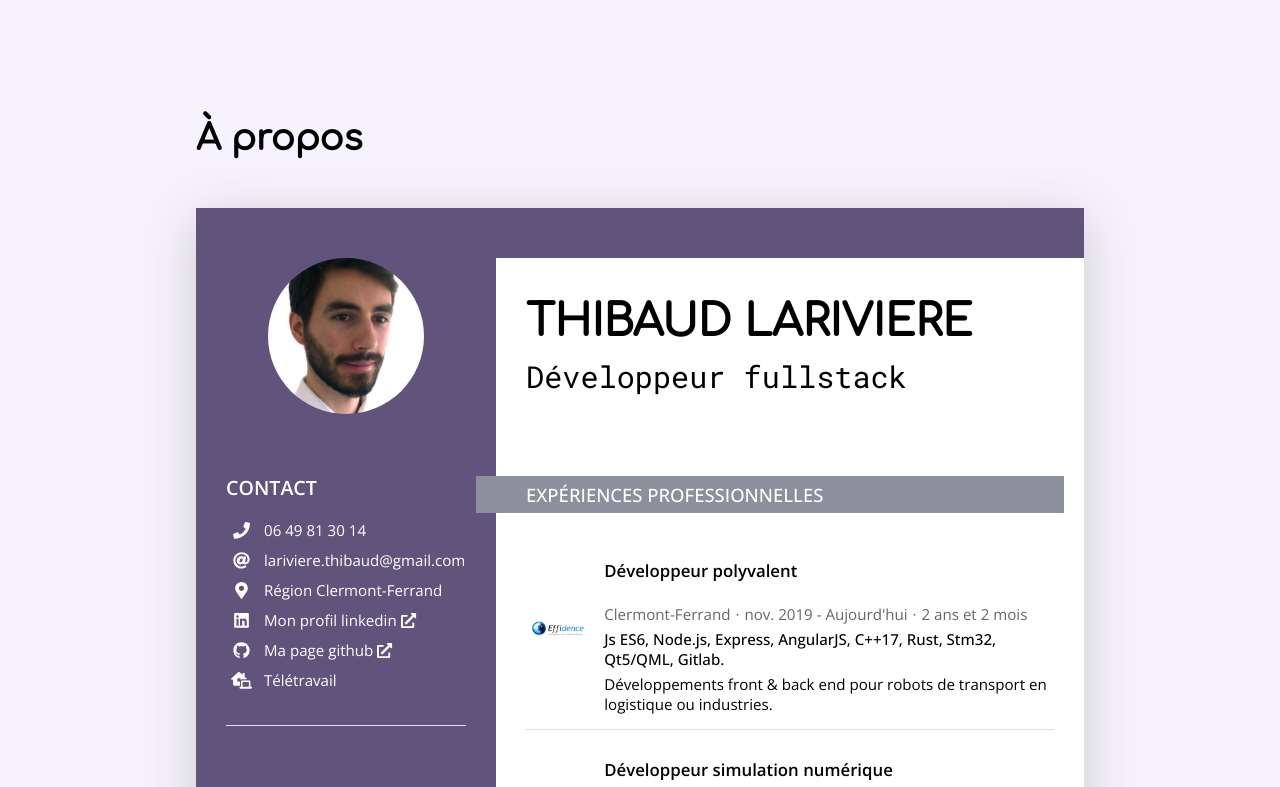
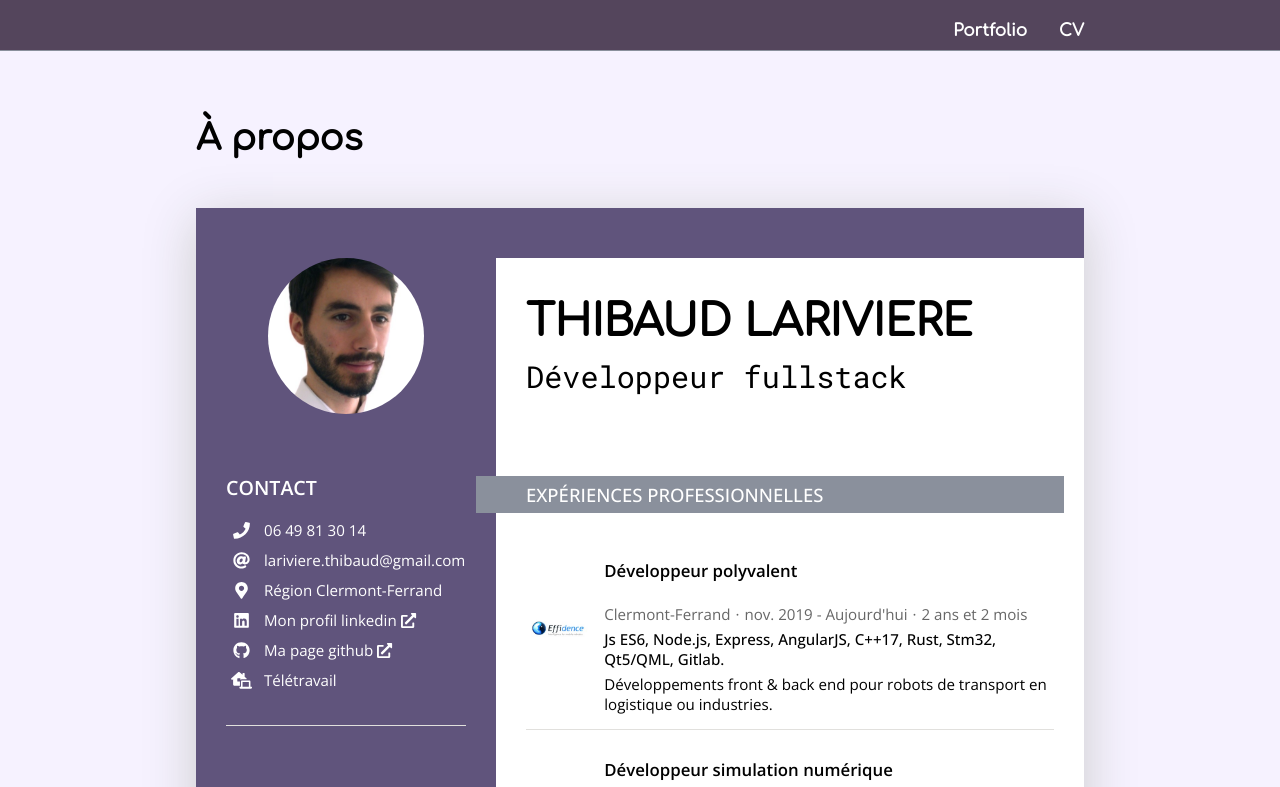
Before and after one commit to tlariviere/portfolio, a React (Create React App) app: page / in a window 1280 px wide. Shown: the top 787 px of the page. Built offline with nearby package versions, Linux system fonts and the light colour scheme.

Commit message:
Implement fixed header

```diff
--- /dev/null
+++ b/src/components/Header.module.scss
@@ -0,0 +1,39 @@
+@import "../styles/globals.scss";
+@import "../styles/constants.scss";
+
+.Header {
+  background-color: $darkPurpleAlt;
+  position: fixed;
+  z-index: 999;
+  top: 0;
+  border-bottom: 1px solid $grey;
+
+  .Container {
+    padding: 10px 20px;
+
+    > div {
+      padding: 0;
+      width: 100%;
+      height: 30px;
+      display: flex;
+      column-gap: 2rem;
+      align-items: flex-end;
+      justify-content: flex-end;
+
+      a {
+        color: white;
+        font-size: 1.05em;
+        font-weight: 600;
+        font-family: 'Comfortaa', sans-serif;
+
+        &:hover {
+          color: $lightPurpleAlt;
+        }
+      }
+    }
+
+    @include isNotLargeScreen {
+      width: calc(100% - 40px);
+    }
+  }
+}
--- /dev/null
+++ b/src/components/Header.tsx
@@ -0,0 +1,18 @@
+import React from "react";
+
+import styles from "./Header.module.scss";
+
+const Header: React.FC = () => {
+  return (
+    <header className={styles.Header}>
+      <nav className={styles.Container}>
+        <div>
+          <a href="#portfolio">Portfolio</a>
+          <a href="#cv">CV</a>
+        </div>
+      </nav>
+    </header>
+  );
+};
+
+export default Header;
--- a/src/containers/App.tsx
+++ b/src/containers/App.tsx
@@ -1,6 +1,7 @@
 import React from "react";
 import { BrowserRouter } from "react-router-dom";
 
+import Header from "../components/Header";
 import CV from "./CV";
 import styles from "./App.module.scss";
 
@@ -8,6 +9,7 @@ const App: React.FC = () => {
   return (
     <BrowserRouter>
       <div className={styles.App}>
+        <Header />
         <CV />
       </div>
     </BrowserRouter>
```
